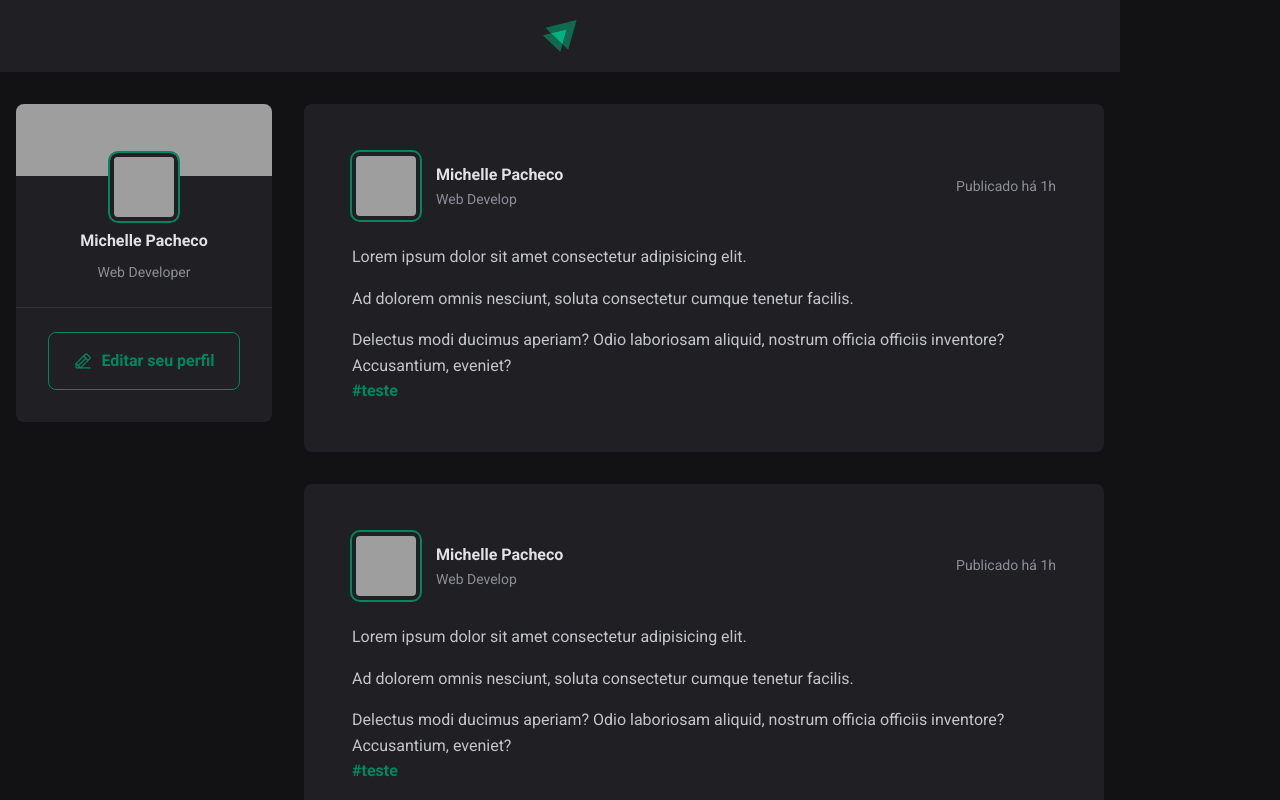
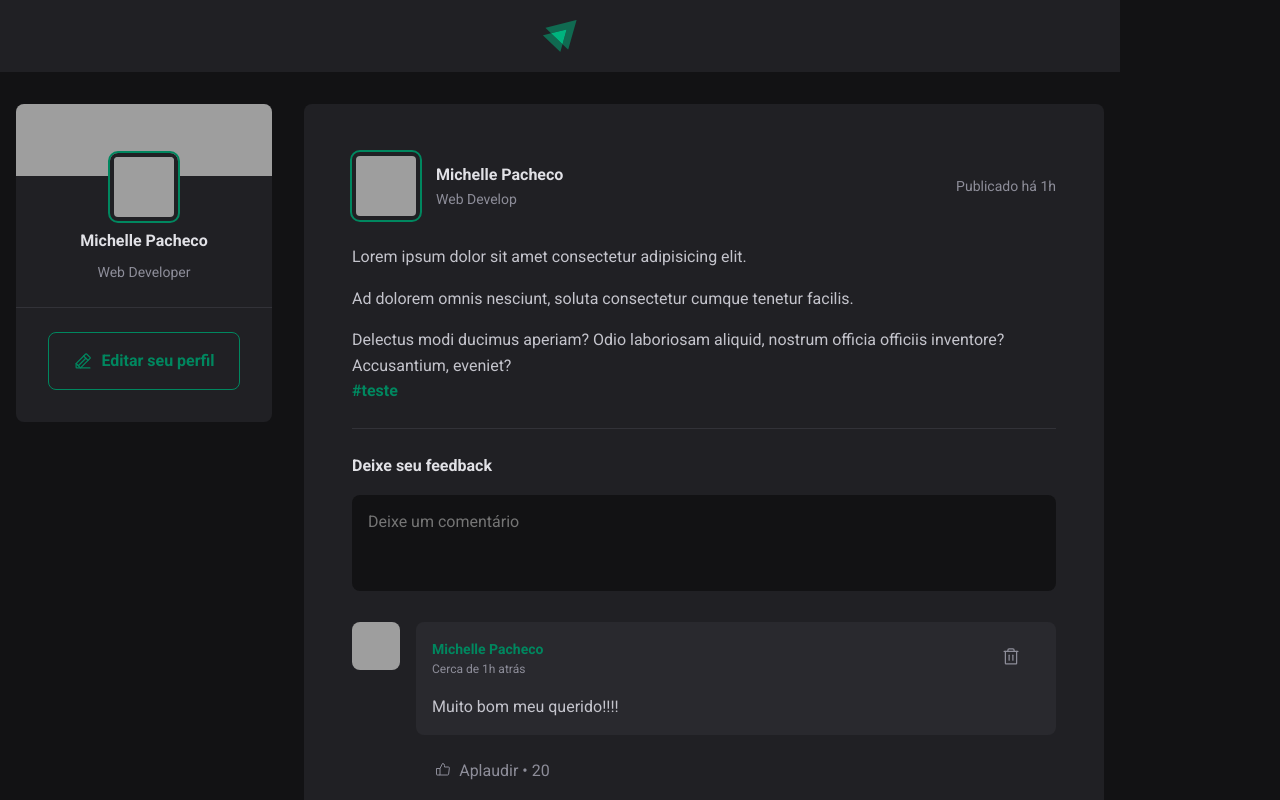
Before and after one commit to michellepachecoweb/estudo-projeto-vite-feed, a React (Vite) app: page / in a window 1280 px wide. Shown: the top 800 px of the page. Built offline with nearby package versions, Linux system fonts and the light colour scheme; grey boxes are pictures that could not be loaded.

Commit message:
feat: finalizar componente de comentário

```diff
--- /dev/null
+++ b/src/components/Comment.jsx
@@ -0,0 +1,34 @@
+import { ThumbsUp, Trash } from 'phosphor-react'
+import styles from './Comment.module.css'
+
+export function Comment() {
+
+    return (
+        <div className={styles.comment}>
+            <img
+                className={styles.avatar}
+                src="https://avatars.githubusercontent.com/u/10768462?v=4"
+            />
+            <div className={styles.commentBox}>
+                <div className={styles.commentContent}>
+                        <header>
+                            <div className={styles.authorAndTime}>
+                                <strong>Michelle Pacheco</strong>
+                                <time title="11 de maio de 2024'" dateTime='2024-05-11 10:57:10'>Cerca de 1h atrás</time>
+                            </div>
+                            <button title='Deletar'>
+                                <Trash size={20}/>
+                            </button>
+                        </header>
+                        <p>Muito bom meu querido!!!!</p>
+                </div>
+                <footer>
+                    <button>
+                        <ThumbsUp/>
+                        Aplaudir <span>20</span>
+                    </button>
+                </footer>
+            </div>
+        </div>
+    )
+}
--- /dev/null
+++ b/src/components/Comment.module.css
@@ -0,0 +1,85 @@
+.comment {
+    margin-top: 1.5rem;
+    display: flex;
+    gap: 1rem;
+}
+
+.comment  > img {
+    width: 3rem;
+    height: 3rem;
+    border-radius: 8px;
+ }
+
+ .commentBox {
+    flex: 1;
+ }
+
+ .commentContent {
+    background: var(--gray-700);
+    border-radius: 8px;
+    padding: 1rem;
+ }
+
+ .commentContent header {
+    display: flex;
+    align-items: flex-start;
+    justify-content: space-between;
+ }
+
+ .authorAndTime strong {
+    display: block;
+    font-size: 0.875rem;
+    line-height: 1.6;
+}
+
+.authorAndTime time {
+    display: block;
+    font-size: 0.75rem;
+    line-height: 1.6;
+    color: var(--gray-400);
+}
+
+ .commentContent header button {
+    background: transparent;
+    border: 0;
+    color: var(--gray-400);
+    cursor: pointer;
+    line-height: 0;
+    border-radius: 2px;
+ }
+
+ .commentContent header button:hover {
+    color: var(--red-500);
+ }
+
+ .commentContent p {
+    margin-top: 1rem;
+    color: var(--gray-300);
+ }
+
+ .commentBox footer {
+    margin-top: 1rem;
+ }
+
+ .commentBox footer button {
+    background: transparent;
+    border: 0;
+    color: var(--gray-400);
+    cursor: pointer;
+
+    display: flex;
+    align-items: center;
+ }
+
+ .commentBox footer button:hover {
+    color: var(--gren-300);
+ }
+
+ .commentBox footer button svg{
+    margin-right: 0.5rem;
+}
+
+.commentBox footer button span::before {
+    content: "\2022";
+    padding: 0 0.25rem;
+}
--- a/src/components/Post.jsx
+++ b/src/components/Post.jsx
@@ -1,3 +1,4 @@
+import { Comment } from './Comment'
 import styles from './Post.module.css'
 
 export function Post(props) {
@@ -21,6 +22,24 @@
             <p>Delectus modi ducimus aperiam? Odio laboriosam aliquid, nostrum officia officiis inventore? Accusantium, eveniet?</p>
             <a href='#'> {''} #teste</a>
         </div>
+
+        <form className={styles.commentForm}>
+            <strong>Deixe seu feedback</strong>
+            <textarea
+                placeholder="Deixe um comentário"
+             />
+
+             <footer>
+                 <button type='submit'>Comentar</button>
+             </footer>
+        </form>
+
+        <div className={styles.commentList}>
+            <Comment />
+            <Comment />
+            <Comment />
+        </div>
+
     </article>
  )
 }
--- a/src/components/Post.module.css
+++ b/src/components/Post.module.css
@@ -63,3 +63,58 @@
     color: var(--gray-400);
     line-height: 1.6;
 }
+
+.commentForm {
+    width: 100%;
+    margin-top: 1.5rem;
+    padding-top: 1.5rem;
+    border-top: 1px solid var(--gray-600);
+}
+
+.commentForm > strong {
+    line-height: 1.6;
+    color: var(--gray-100);
+}
+
+.commentForm textarea {
+    width: 100%;
+    background: var(--gray-900);
+    border: 0;
+    resize: none;
+    height: 6rem;
+    padding: 1rem;
+    border-radius: 8px;
+    color: var(--gray-100);
+    line-height: 1.4;
+    margin-top: 1rem;
+}
+.commentForm footer{
+    visibility: hidden;
+    max-height: 0;
+}
+
+.commentForm:focus-within footer{
+    visibility: visible;
+    max-height: none;
+}
+
+.commentForm button[type=submit]{
+    padding: 1rem 1.5rem;
+    margin-top: 1rem;
+    border-radius: 8px;
+    border: 0;
+    background: var(--gren-500);
+    color: var(--white);
+    font-weight: bold;
+    cursor: pointer;
+
+    transition: background-color 0.1s;
+}
+
+.commentForm button[type=submit]:hover{
+    background: var(--gren-300);
+}
+
+.comentList {
+    margin-top: 2rem;
+}
--- a/src/globals.css
+++ b/src/globals.css
@@ -10,6 +10,10 @@
 
     --gren-300: #00b37e;
     --gren-500: #00875f;
+}
+:focus {
+    outline: transparent;
+    box-shadow: 0 0 0 2px var(--gren-500);
 }
 
 * {
```
